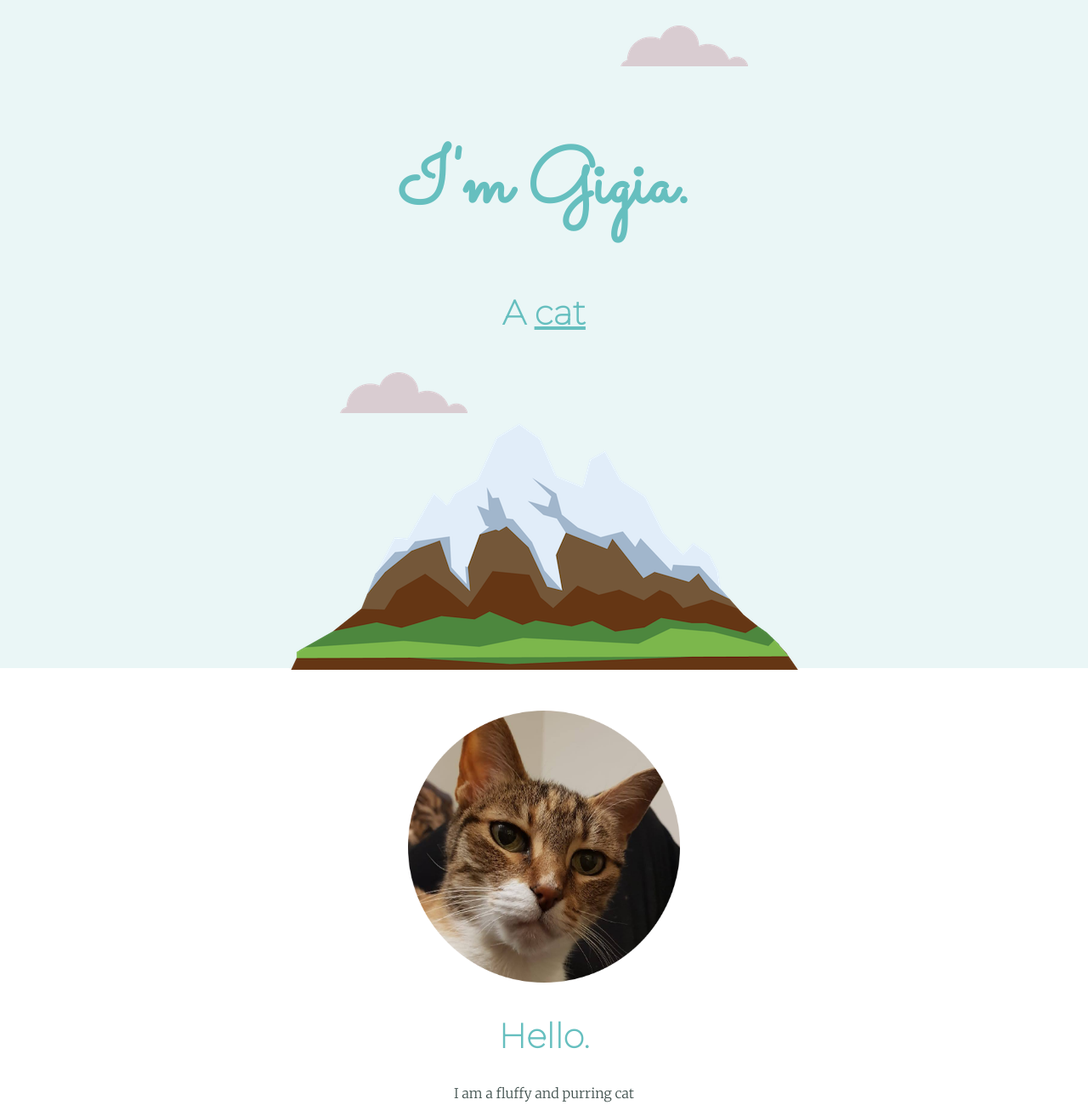
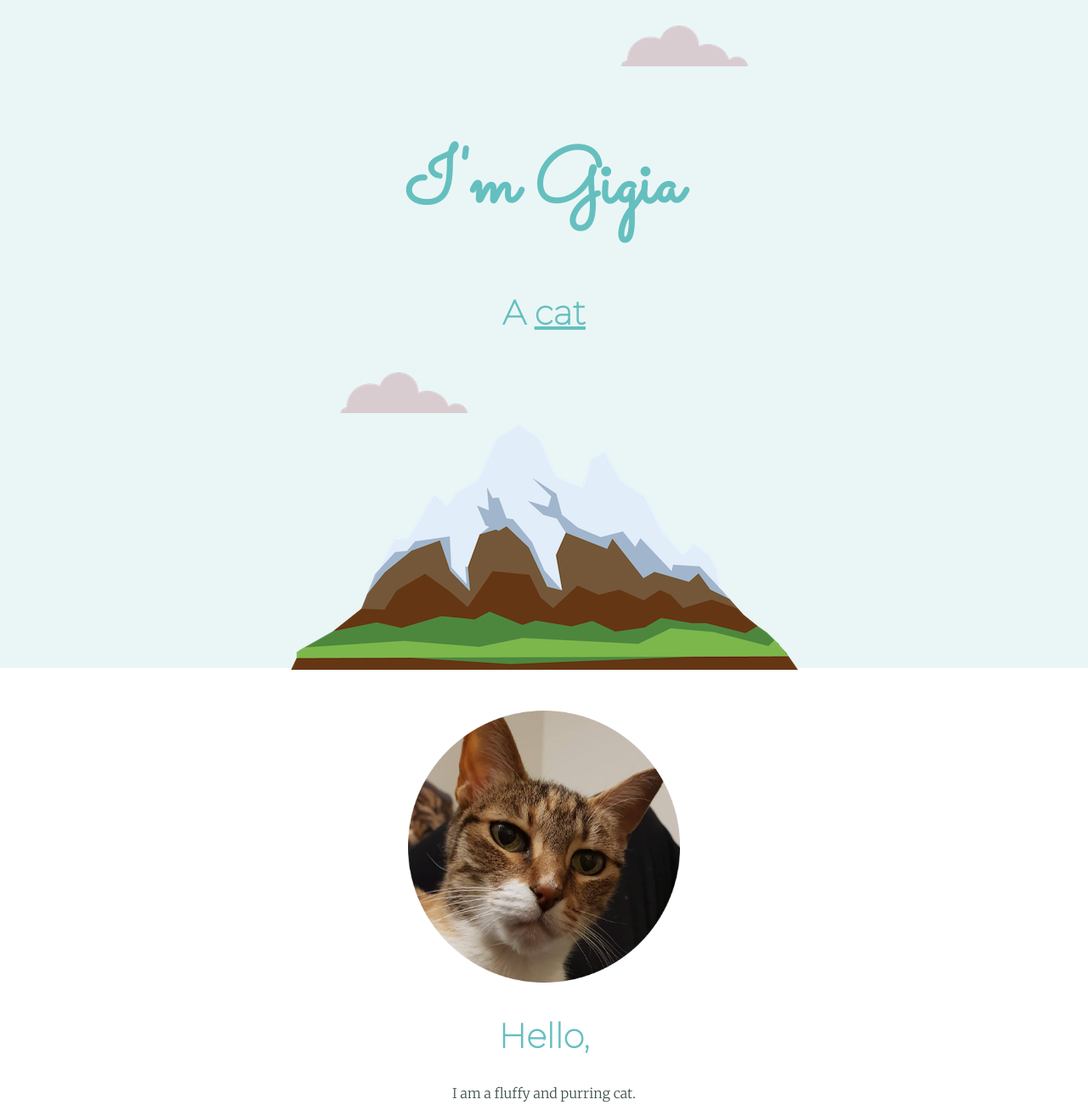
Before and after one commit to bkty/Gigia_2.0, a plain HTML site: page index.html in a window 1280 px wide. Shown: the part 20-1320 px from the top of the page at 85% size. Drawn offline with Linux system fonts and the light colour scheme.

Commit message:
Update index.html

```diff
--- a/index.html
+++ b/index.html
@@ -11,7 +11,7 @@
   <body>
     <div class="top-container">
       <img class="top-cloud" src="images/cloud.png" alt="cloud-img">
-      <h1>I'm Gigia.</h1>
+      <h1>I'm Gigia</h1>
       <h2>A <span class="cat">cat</span></h2>
       <img class="bottom-cloud" src="images/cloud.png" alt="cloud-img">
       <img class="mountain" src="images/mountain.png" alt="mountain-img">
@@ -19,8 +19,8 @@
     <div class="middle-container">
       <div class="profile">
         <img class="gigia_circle" src="images/Gigia_circle.png" alt="cat picture">
-        <h2>Hello.</h2>
-        <p>I am a fluffy and purring cat</p>
+        <h2>Hello,</h2>
+        <p>I am a fluffy and purring cat.</p>
       </div>
       <hr>
       <div class="skills">
@@ -28,12 +28,12 @@
         <div class="skill-row">
           <img class="gifs_cat_meows" src="https://media.giphy.com/media/WTL02R1L7YCGUEunFy/giphy.gif" alt="cat meows">
           <h3>Meowing</h3>
-          <p>I hate closed doors so I like to meow in front of them</p>
+          <p>I hate closed doors so I like to meow in front of them.</p>
         </div>
         <div class="skill-row">
           <img class="sleeping_cat" src="images/sleeping_cat.png" alt="Sleeping Cat Png Cartoon @clipartmax.com">
           <h3>Playing possum</h3>
-          <p>I am very good at playing dead when I am sleeping on the sofa or on the bed</p>
+          <p>I am very good at playing dead when I am sleeping on the sofa or on the bed.</p>
         </div>
       </div>
       <hr>
```
